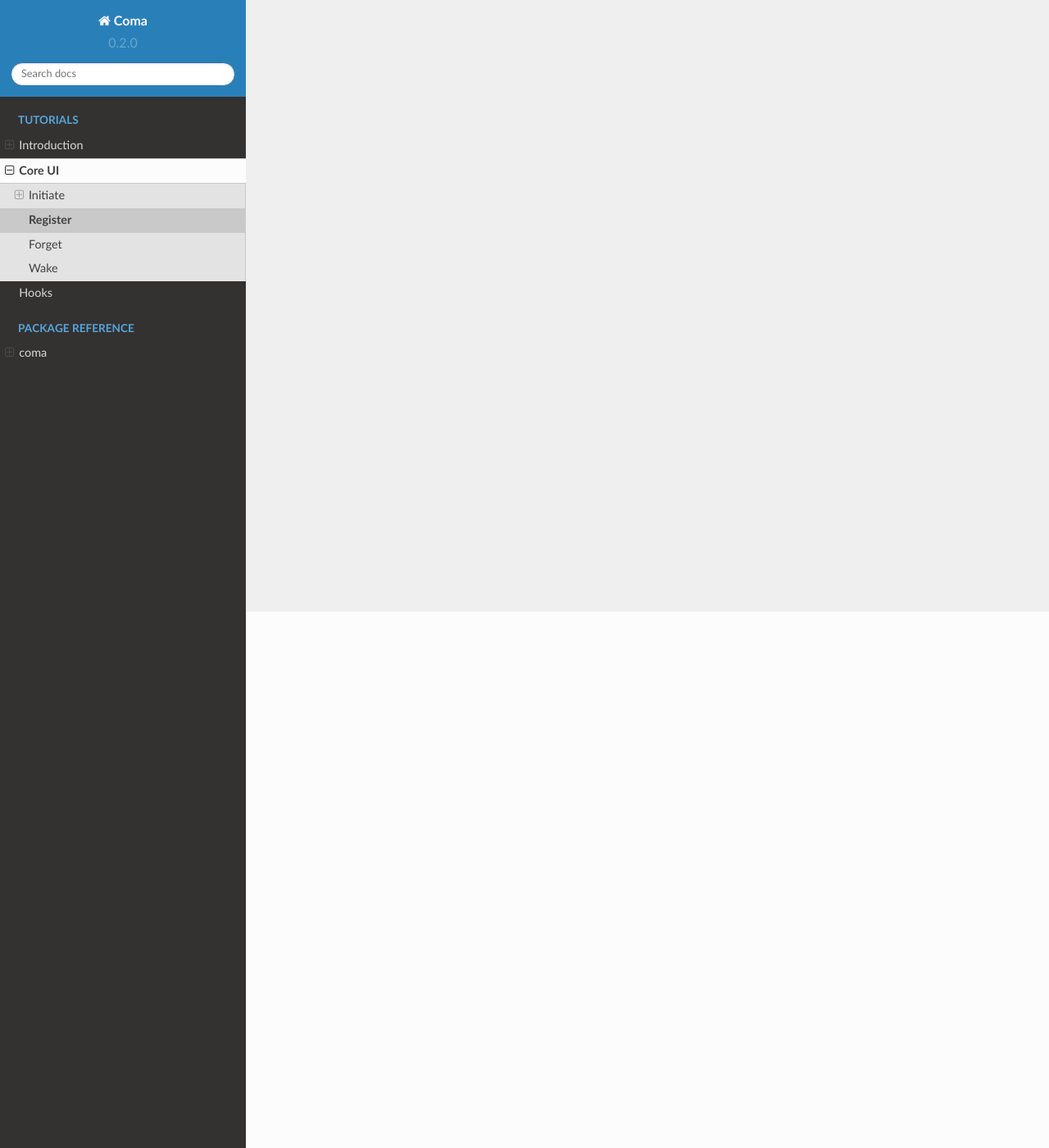
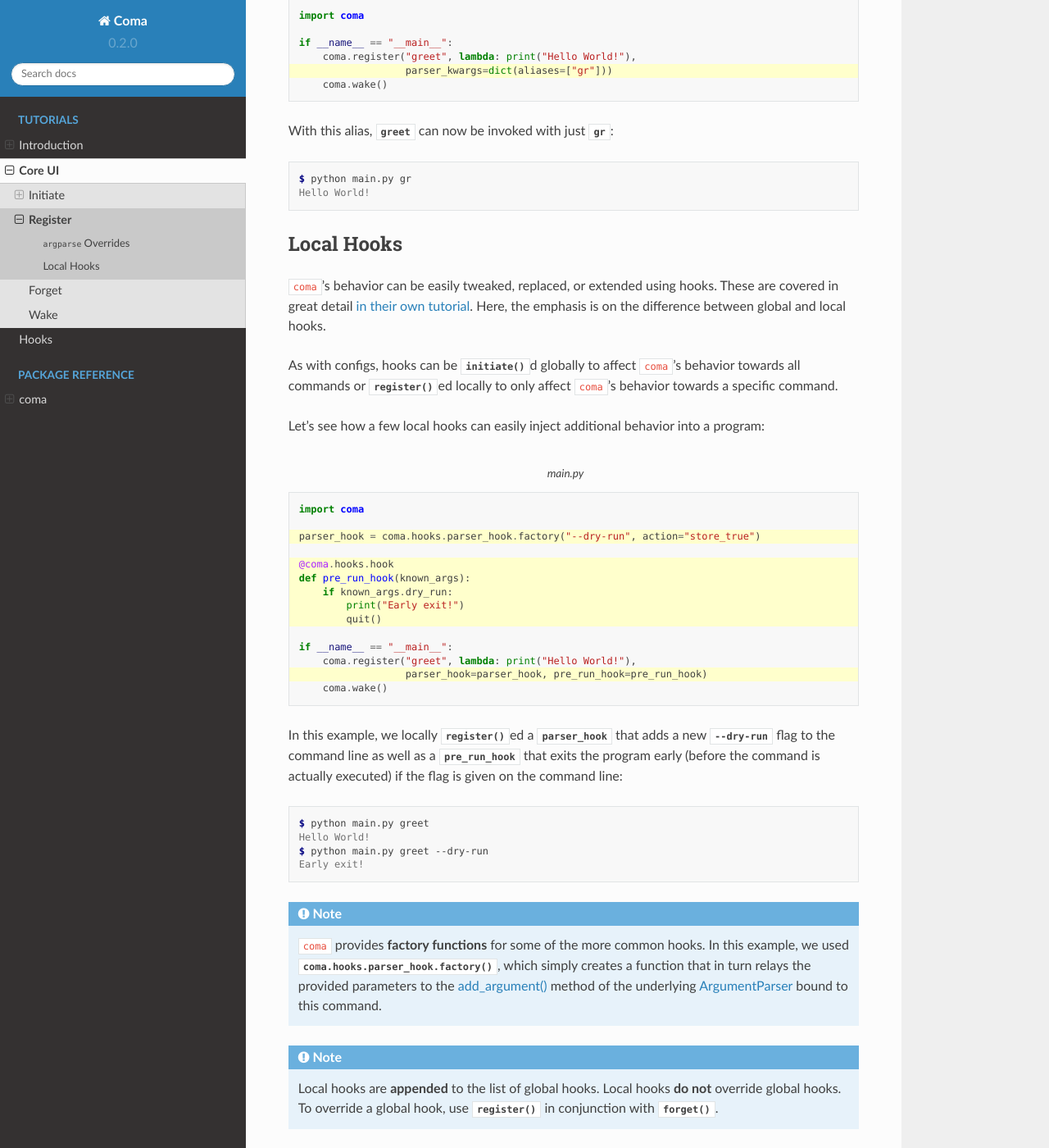
Before and after one commit to francois-rd/coma, a Sphinx documentation site: the page built from docs/source/tutorials/core/register.rst, in a window 1280 px wide and 1400 px high, scrolled down 654 px. Shown: the whole window at 82% size. Built offline with Sphinx 7.4.7 and the Read the Docs theme 2.0.0, drawn with Linux system fonts in a browser that asks for light colours; some of the changed text lies outside the part shown.

Commit message:
Added the register tutorial.

```diff
--- a/docs/source/tutorials/core/register.rst
+++ b/docs/source/tutorials/core/register.rst
@@ -1,2 +1,101 @@
 Register
 ========
+
+The meat of working with ``coma`` is the :func:`~coma.core.register.register` function.
+
+The main use cases, including command naming, command objects, config objects,
+config identifiers, and :func:`~coma.core.register.register`\ ing multiple
+commands have all been covered in the :doc:`introductory tutorial <../intro>`.
+
+Here, the emphasis is on local ``argparse`` overrides and local hooks as
+additional use cases.
+
+``argparse`` Overrides
+----------------------
+
+By default, ``coma`` uses `ArgumentParser.add_subparsers <https://docs.python.org/3/library/argparse.html#argparse.ArgumentParser.add_subparsers>`_
+to create a new `ArgumentParser <https://docs.python.org/3/library/argparse.html#argparse.ArgumentParser>`_
+with default parameters for each :func:`~coma.core.register.register`\ ed command.
+However, you can provide keyword arguments to override the defaults in the internal call
+through the :obj:`parser_kwargs` parameter to :func:`~coma.core.register.register`.
+
+For example, suppose you want to add `command aliases <https://docs.python.org/3/library/argparse.html#argparse.ArgumentParser.add_subparsers>`_.
+This can be achieved through the :obj:`aliases` keyword:
+
+.. code-block:: python
+    :emphasize-lines: 5
+    :caption: main.py
+
+    import coma
+
+    if __name__ == "__main__":
+        coma.register("greet", lambda: print("Hello World!"),
+                      parser_kwargs=dict(aliases=["gr"]))
+        coma.wake()
+
+With this alias, :obj:`greet` can now be invoked with just :obj:`gr`:
+
+.. code-block:: console
+
+    $ python main.py gr
+    Hello World!
+
+Local Hooks
+-----------
+
+``coma``'s behavior can be easily tweaked, replaced, or extended using hooks.
+These are covered in great detail :doc:`in their own tutorial <../hooks/index>`.
+Here, the emphasis is on the difference between global and local hooks.
+
+As with configs, hooks can be :func:`~coma.core.initiate.initiate`\ d globally to affect
+``coma``'s behavior towards all commands or :func:`~coma.core.register.register`\ ed
+locally to only affect ``coma``'s behavior towards a specific command.
+
+Let's see how a few local hooks can easily inject additional behavior into a program:
+
+.. code-block:: python
+    :emphasize-lines: 3, 5-9, 13
+    :caption: main.py
+
+    import coma
+
+    parser_hook = coma.hooks.parser_hook.factory("--dry-run", action="store_true")
+
+    @coma.hooks.hook
+    def pre_run_hook(known_args):
+        if known_args.dry_run:
+            print("Early exit!")
+            quit()
+
+    if __name__ == "__main__":
+        coma.register("greet", lambda: print("Hello World!"),
+                      parser_hook=parser_hook, pre_run_hook=pre_run_hook)
+        coma.wake()
+
+In this example, we locally :func:`~coma.core.register.register`\ ed a
+:obj:`parser_hook` that adds a new :obj:`--dry-run` flag to the command line as
+well as a :obj:`pre_run_hook` that exits the program early (before the command
+is actually executed) if the flag is given on the command line:
+
+.. code-block:: console
+
+    $ python main.py greet
+    Hello World!
+    $ python main.py greet --dry-run
+    Early exit!
+
+.. note::
+
+    ``coma`` provides **factory functions** for some of the more common hooks.
+    In this example, we used :func:`coma.hooks.parser_hook.factory`, which
+    simply creates a function that in turn relays the provided parameters to the
+    `add_argument() <https://docs.python.org/3/library/argparse.html#the-add-argument-method>`_
+    method of the underlying `ArgumentParser <https://docs.python.org/3/library/argparse.html#argparse.ArgumentParser>`_
+    bound to this command.
+
+.. note::
+
+    Local hooks are **appended** to the list of global hooks. Local hooks
+    **do not** override global hooks. To override a global hook, use
+    :func:`~coma.core.register.register` in conjunction with
+    :func:`~coma.core.forget.forget`.
```
